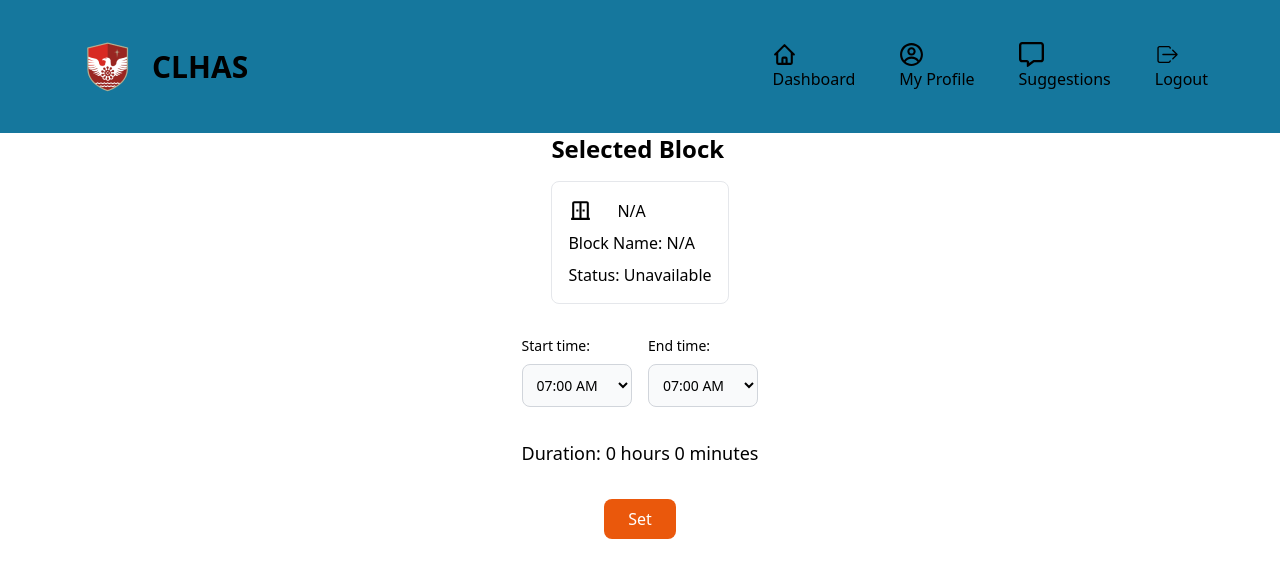
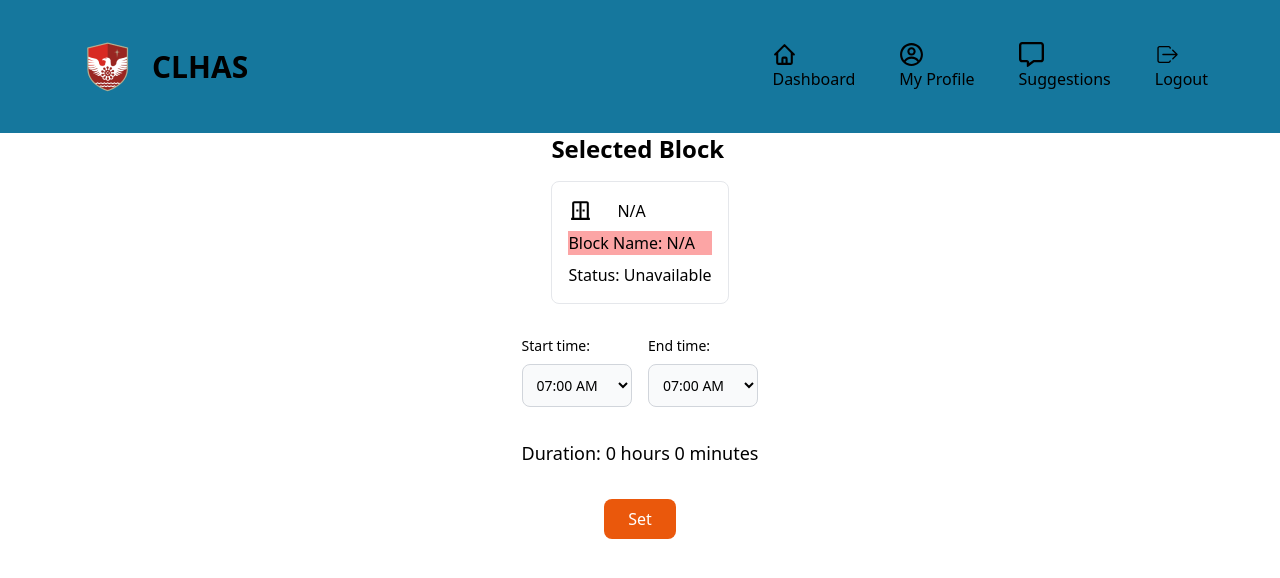
Before and after one commit to RamadanDY/web_available, a React (Vite) app in the folder client/: page /timeduration/1/1 in a window 1280 px wide. Shown: the top 578 px of the page. Built offline with nearby package versions, Linux system fonts and the light colour scheme.

Commit message:
solving error

```diff
--- a/client/src/pages/TimeD.jsx
+++ b/client/src/pages/TimeD.jsx
@@ -99,7 +99,7 @@ const TimeD = () => {
             <MdOutlineDoorSliding size={25} />
             <p className="pl-6">{classData?.classId || "N/A"}</p>
           </div>
-          <p className="mt-2">Block Name: {classData?.blockId || "N/A"}</p>
+          <p className="mt-2 bg-red-300">Block Name: {classData?.blockId || "N/A"}</p>
           <p className="mt-2">Status: {classData?.status || "Unavailable"}</p>
         </div>
       </div>
```
Also changed, not shown: 1 other file (tests, documents, lock files or other folders).
